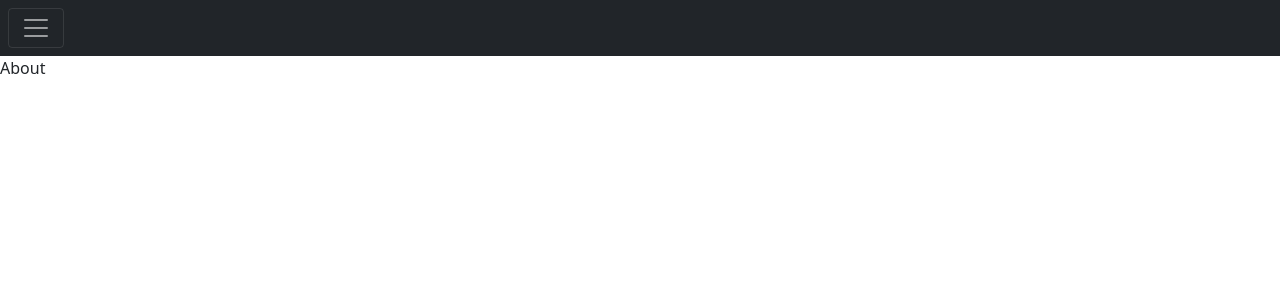
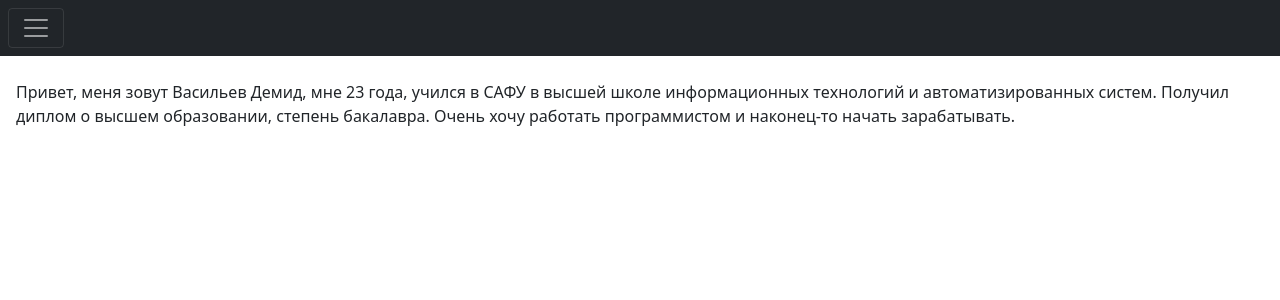
Before and after one commit to demid-v/gallery-site, a React (Create React App) app: page /about in a window 1280 px wide. Shown: the top 300 px of the page. Built offline with nearby package versions, Linux system fonts and the light colour scheme.

Commit message:
Add about me page and button to gallery on the page with photo details

```diff
--- a/src/pages/About.jsx
+++ b/src/pages/About.jsx
@@ -1,5 +1,12 @@
 function About() {
-  return <div>About</div>;
+  return (
+    <div className="mt-4 mx-3">
+      Привет, меня зовут Васильев Демид, мне 23 года, учился в САФУ в высшей
+      школе информационных технологий и автоматизированных систем. Получил
+      диплом о высшем образовании, степень бакалавра. Очень хочу работать
+      программистом и наконец-то начать зарабатывать.
+    </div>
+  );
 }
 
 export default About;
--- a/src/pages/Photo.jsx
+++ b/src/pages/Photo.jsx
@@ -1,7 +1,7 @@
 import { useEffect } from "react";
-import { Card, Spinner } from "react-bootstrap";
+import { Button, Card, Spinner } from "react-bootstrap";
 import { useDispatch, useSelector } from "react-redux";
-import { useParams } from "react-router-dom";
+import { useNavigate, useParams } from "react-router-dom";
 import { getPhoto } from "../redux/ducks/photos";
 
 function Photo() {
@@ -17,17 +17,26 @@ function Photo() {
 
   useEffect(handleGetPhoto, []);
 
+  const navigate = useNavigate();
+
+  function goBackToGallery(event) {
+    navigate("/gallery");
+  }
+
   return (
     <div>
       {!("id" in photo) ? (
         <Spinner animation="border" />
       ) : (
+        <div>
+          <Button onClick={goBackToGallery}>Назад</Button>
           <Card style={{ width: "18rem" }}>
             <Card.Img variant="top" src={photo.url} />
             <Card.Body>
               <Card.Title>{photo.title}</Card.Title>
             </Card.Body>
           </Card>
+        </div>
       )}
     </div>
   );
--- a/src/redux/configureStore.js
+++ b/src/redux/configureStore.js
@@ -4,11 +4,8 @@ import photosReducer from "./ducks/photos";
 import { watcherSaga } from "./sagas/rootSaga";
 
 const reducer = combineReducers({ photos: photosReducer });
-
 const sagaMiddleware = createSagaMiddleware();
-
 const middleware = [sagaMiddleware];
-
 const store = createStore(reducer, {}, applyMiddleware(...middleware));
 
 sagaMiddleware.run(watcherSaga);
```
Lines whose indentation alone changed are shown as unchanged.
